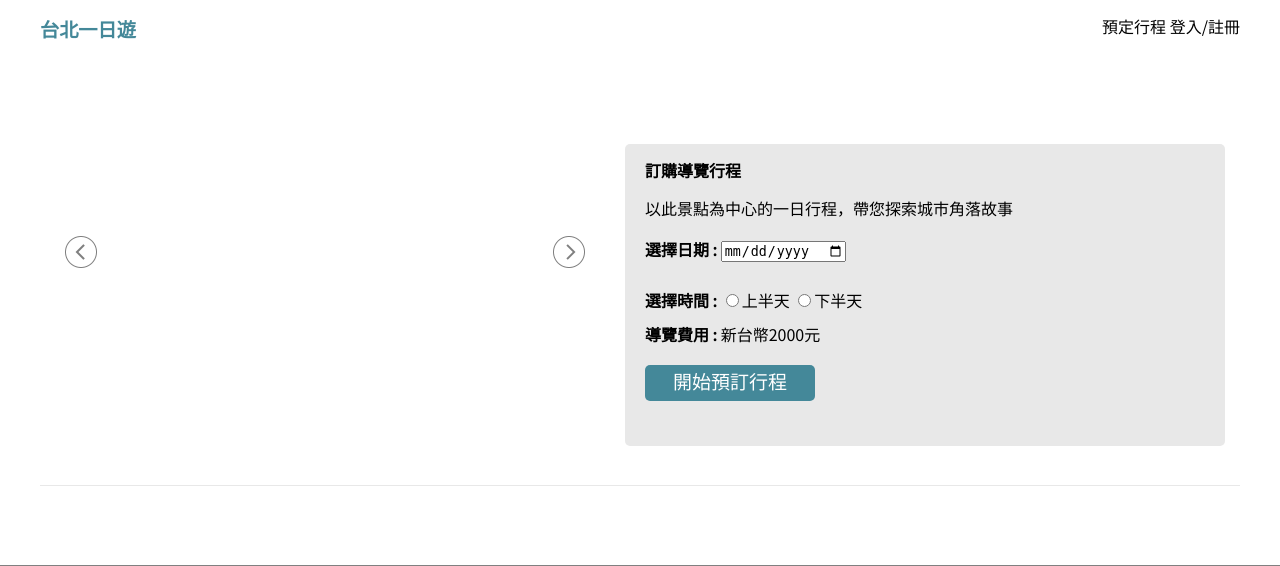
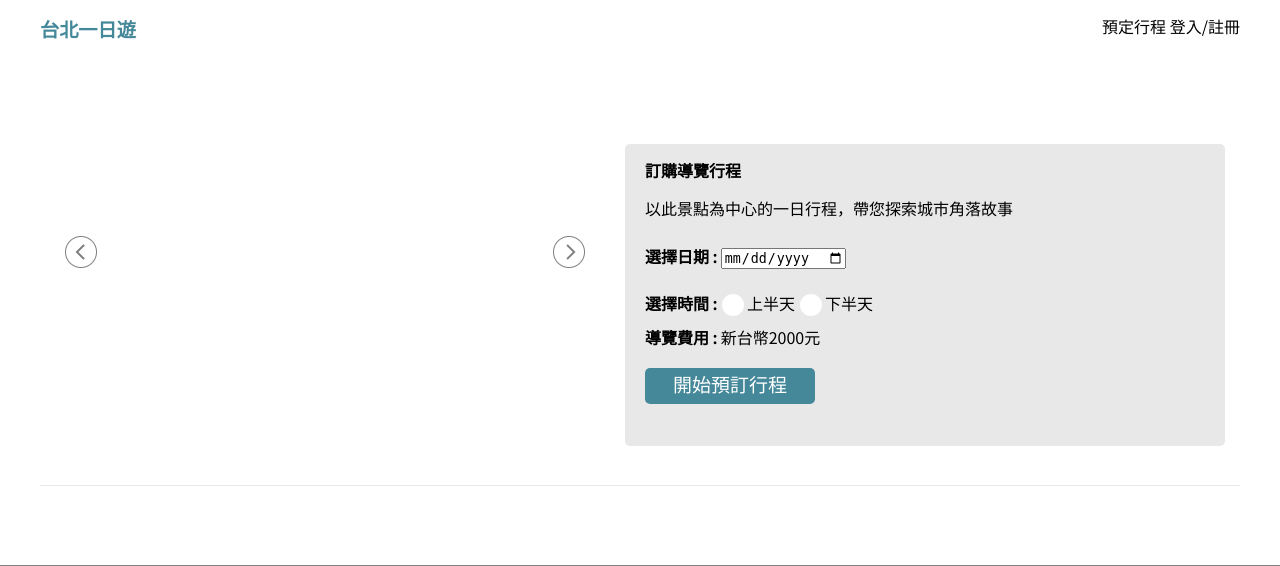
Before and after one commit to eunicezhou/Wehelp_Stage2, a Flask app: template templates/attraction.html in a window 1280 px wide. Shown: the top 566 px of the page. Run offline with Flask 3, Linux system fonts and the light colour scheme; the template is opened without the code that fills it, so the values that code supplies are empty.

Commit message:
fix selected data

```diff
--- a/app.py
+++ b/app.py
@@ -58,11 +58,10 @@
 	execute_argument = page*12
 	if keyword == None:
 		query = "SELECT id, attraction, mrt_id, category_id, introduction, transportation, address, lat, lng \
-			FROM attraction WHERE mrt_id IS NULL OR mrt_id IS NOT NULL\
-			LIMIT 12 OFFSET %s"
+			FROM attraction LIMIT 12 OFFSET %s"
 		print(query)
 		nextPage = "SELECT id, attraction, mrt_id, category_id, introduction, transportation, address, lat, lng FROM attraction \
-		WHERE mrt_id IS NULL OR mrt_id IS NOT NULL LIMIT 1 OFFSET %s"
+		 LIMIT 1 OFFSET %s"
 		page_data = connect(query,(execute_argument,))
 		nextPage_data = connect(nextPage,(execute_argument+12,))
 		if nextPage_data == []:
--- a/static/css/attraction.css
+++ b/static/css/attraction.css
@@ -145,12 +145,30 @@ button{
     align-items: center;
     border-radius: 5px;
 }
-.form--bookingtime[type="radio"]{
-    accent-color: #448899;
-    /* appearance: none; */
+span.bold{
+    color:black;
+    margin:0;
+}
+input[type="radio"]{
+    appearance: none;
     background-color: white;
     border:white 2px solid;
-  }
+    width: 22px;
+    height:22px;
+    border-radius:50%;
+}
+.form{
+    display: flex;
+    align-items: center;
+}
+.form--bookingtime{
+    width: 22px;
+    height:22px;
+    &:checked{
+        background-color: #448899;
+        border: 2px solid white;
+    }
+}
 .purchase{
     color:black;
     margin:0;
--- a/static/css/index.css
+++ b/static/css/index.css
@@ -176,6 +176,9 @@ button{
     border:1px #666666;
     background-color: #448899;
 }
+.attractionImage:hover{
+    filter: brightness(120%);
+}
 .attractionName{
     width: 270px;
     box-sizing: border-box;
--- a/templates/attraction.html
+++ b/templates/attraction.html
@@ -36,15 +36,18 @@
                     <div class="purchase bold">訂購導覽行程</div>
                     <div>以此景點為中心的一日行程，帶您探索城市角落故事</div>
                     <form action="">
-                        <div style="height: 35px;">
-                            <label for="date" class="bold">選擇日期 : </label>
+                        <div class="form" style="height: 35px;">
+                            <span class="bold">選擇日期 : </label>
                             <input type="date" name="date" id="form--bookingdate">
                         </div>
                             <div class="nextline"></div>
-                        <div style="height: 22px;">
-                            <label for="time" class="bold form--bookingtime">選擇時間 : </label>
-                            <input type="radio" name="time" class="form--bookingtime" id="morning">上半天
-                            <input type="radio" name="time" class="form--bookingtime" id="afternoon">下半天
+                        <div class="form" style="height: 25px;">
+                            <span class="bold">選擇時間 : </span>
+                            <input type="radio" name="time" class="form--bookingtime" id="morning">
+                            <label for="morning">上半天</label>
+
+                            <input type="radio" name="time" class="form--bookingtime" id="afternoon">
+                            <label for="afternoon">下半天</label>
                         </div>
                         <div class="nextline"></div>
                         <div style="height: 22px;">
```
